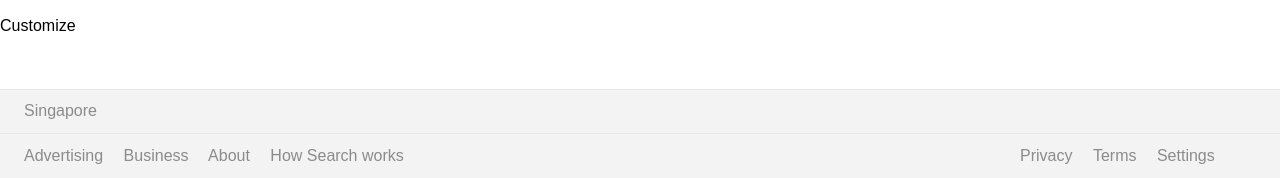
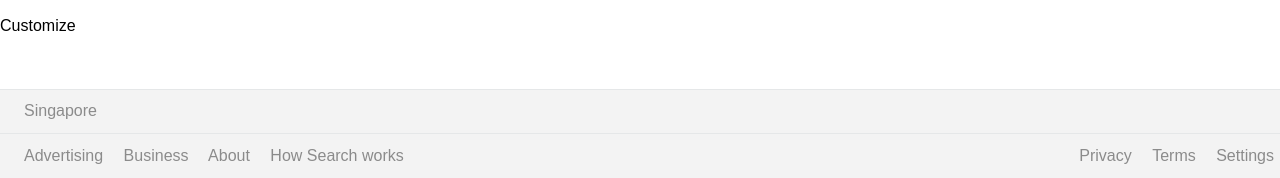
Before and after one commit to Wyzzard123/css-practice-project, a plain HTML site: page Google Home Page Clone/index.html in a window 1280 px wide. Shown: the part 622-800 px from the top of the page. Drawn offline with Linux system fonts and the light colour scheme.

Commit message:
Added margin and text-align right to make bottom footer not go off screen

```diff
--- a/Google Home Page Clone/css/main.css
+++ b/Google Home Page Clone/css/main.css
@@ -283,6 +283,8 @@ footer.footer-nav-bar {
 .footer-right {
     float: right;
     width: 300px;
+    text-align: right;
+    margin-right: 30px;
 
 }
 .footer-right > a {
```
